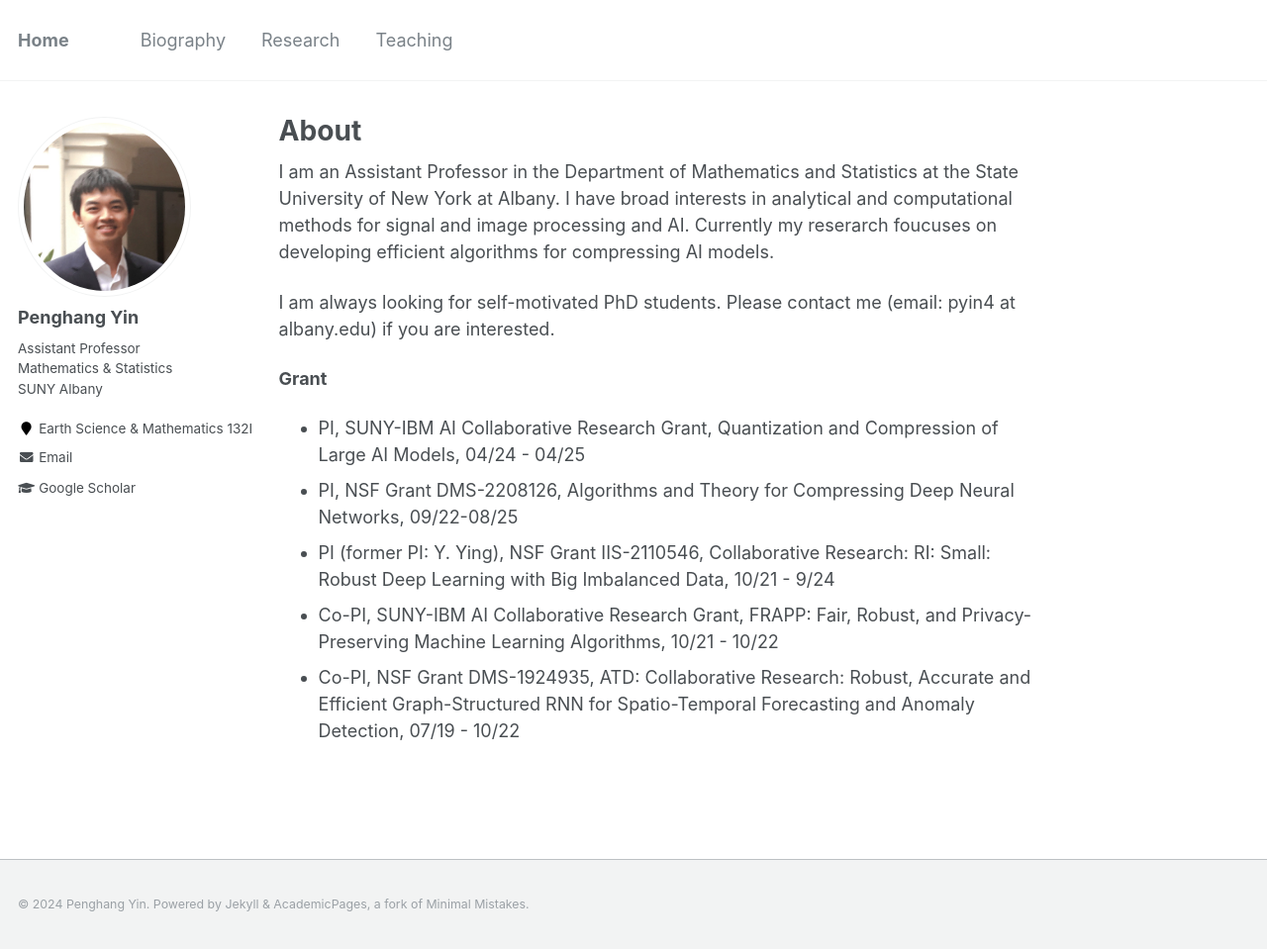
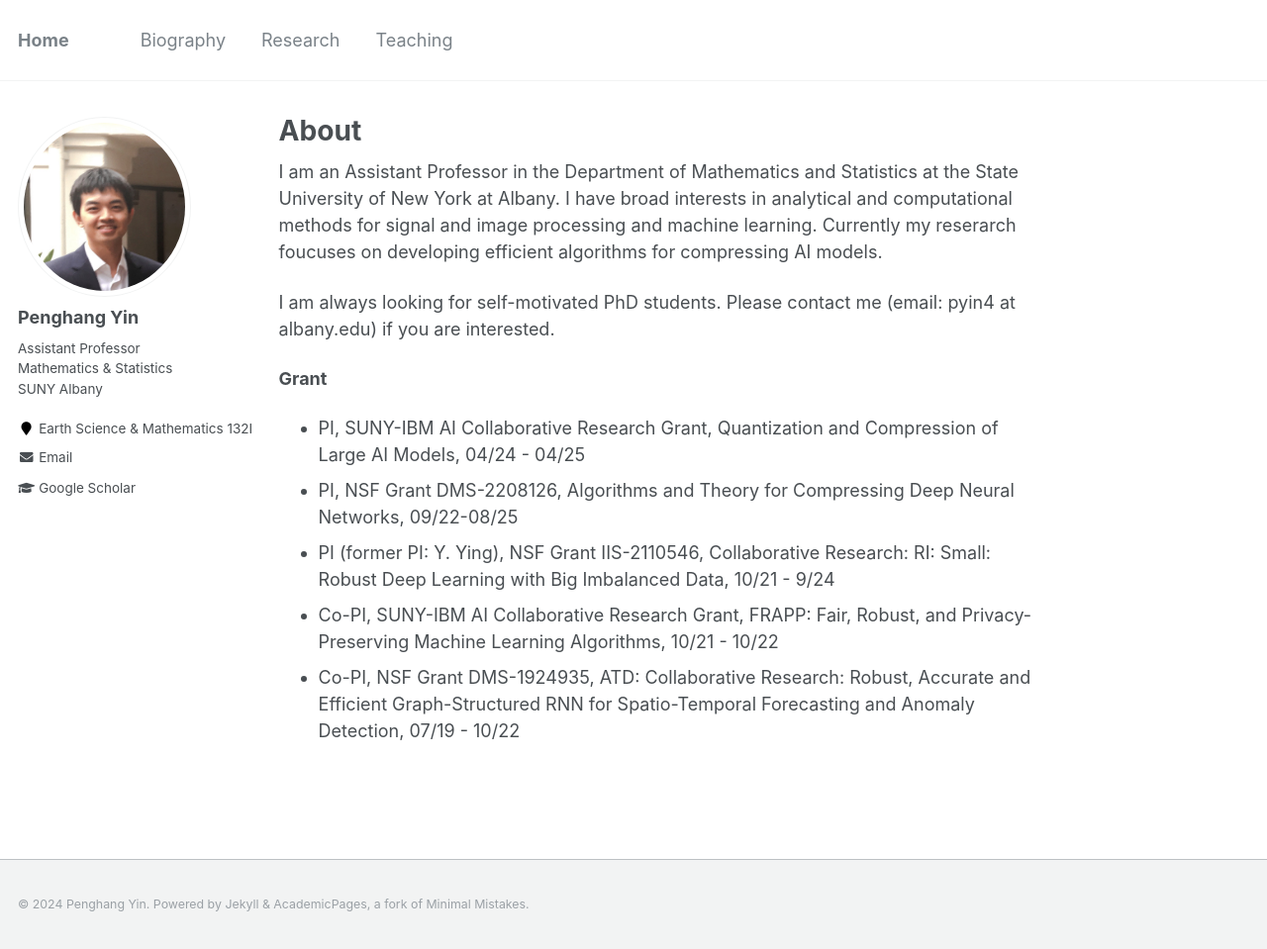
Before and after one commit to yin-penghang/yin-penghang.github.io, a Jekyll site: the page built from _pages/about.md, in a window 1280 px wide and 959 px high. Shown: the whole window at 99% size. Built offline with Jekyll 4.4.1, drawn with Linux system fonts in a browser that asks for light colours.

Commit message:
Update about.md

```diff
--- a/_pages/about.md
+++ b/_pages/about.md
@@ -8,7 +8,7 @@
   - /about.html
 ---
 
-I am an Assistant Professor in the Department of Mathematics and Statistics at the State University of New York at Albany. I have broad interests in analytical and computational methods for signal and image processing and AI. Currently my reserarch foucuses on developing efficient algorithms for compressing AI models.
+I am an Assistant Professor in the Department of Mathematics and Statistics at the State University of New York at Albany. I have broad interests in analytical and computational methods for signal and image processing and machine learning. Currently my reserarch foucuses on developing efficient algorithms for compressing AI models.
 
 I am always looking for self-motivated PhD students. Please contact me (email: pyin4 at albany.edu) if you are interested.
 
```
